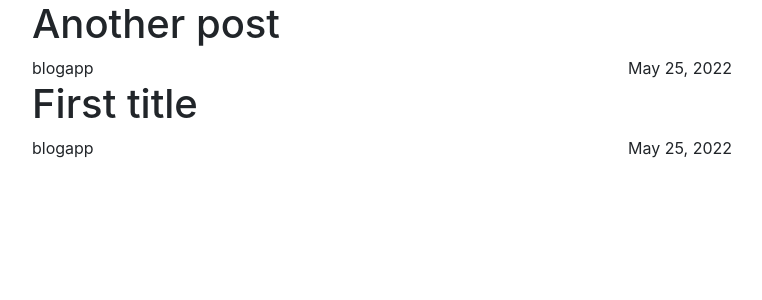
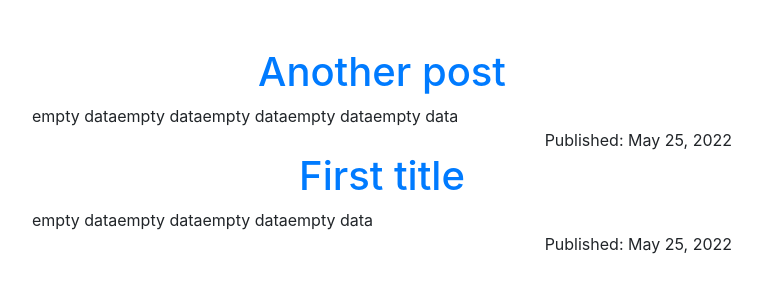
Before and after one commit to SaberHardy/official_blog, a Django app: page / in a window 1280 px wide. Shown: the part 56-356 px from the top of the page, without its empty margins (258-1020 px from the left). Run offline with Django 4.2, Linux system fonts and the light colour scheme; data comes from the database, SQL or seed files in the repository; both versions use the stored data as it was after the commit.

Commit message:
single and base templates

```diff
--- a/blogapp/models.py
+++ b/blogapp/models.py
@@ -15,6 +15,7 @@ class Post(models.Model):
     )
 
     title = models.CharField(max_length=200)
+    excerpt = models.TextField()
     slug = models.SlugField(max_length=250, unique_for_date='publish')
     publish = models.DateTimeField(default=timezone.now)
     author = models.ForeignKey(User, on_delete=models.CASCADE, related_name='blog_posts')
@@ -26,6 +27,7 @@ class Post(models.Model):
     new_manager = NewManager()  # custom manager
 
     class Meta:
+        # add "-" showing the last one added (by newer post)
         ordering = ['-publish', ]
 
     def __str__(self):
--- a/blogapp/urls.py
+++ b/blogapp/urls.py
@@ -5,4 +5,5 @@ app_name = 'blog'
 
 urlpatterns = [
     path('', views.home, name='home'),
+    path('detail/<slug:post>/', views.single_post, name='single_post'),
 ]
--- a/blogapp/views.py
+++ b/blogapp/views.py
@@ -1,5 +1,5 @@
 from django.http import HttpResponse
-from django.shortcuts import render
+from django.shortcuts import render, get_object_or_404
 
 from blogapp.models import Post
 
@@ -9,4 +9,13 @@ def home(request):
     context = {
         'posts': posts
     }
-    return render(request, 'blogapp/index.html', context)
+    return render(request, 'blogapp/home.html', context)
+
+
+def single_post(request, post):
+    post_single = get_object_or_404(Post, slug=post, status='published')
+
+    context = {
+        'post_single': post_single
+    }
+    return render(request, 'blogapp/single_post.html', context)
--- a/templates/blogapp/index.html
+++ b/templates/blogapp/base.html
@@ -1,3 +1,5 @@
+{% load static %}
+
 <!doctype html>
 <html lang="en">
 <head>
@@ -5,8 +7,9 @@
     <meta name="viewport" content="width=device-width, initial-scale=1, shrink-to-fit=no">
     <link rel="stylesheet" href="https://cdn.jsdelivr.net/npm/bootstrap@4.3.1/dist/css/bootstrap.min.css"
           integrity="sha384-ggOyR0iXCbMQv3Xipma34MD+dH/1fQ784/j6cY/iJTQUOhcWr7x9JvoRxT2MZw1T" crossorigin="anonymous">
+    <link rel="icon" type="image/x-icon" href="{% static 'favicon.png' %}" sizes="96x96">
 
-    <title>Hello, world!</title>
+    <title>{% block title %}{% endblock %}</title>
 </head>
 <body>
 <nav class="navbar navbar-expand-lg navbar-dark bg-dark">
@@ -24,18 +27,9 @@
         </ul>
     </div>
 </nav>
-<div class="container">
-    <div class="row justify-content-md-center">
-        {% for post in posts %}
-            <div class="col-md-8">
-                <div class="col-12"><h1>{{ post.title|capfirst }}</h1></div>
-                <div class="col-12">{{ post.author }} <span class="float-right">{{ post.publish|date }}</span></div>
 
-            </div>
-        {% endfor %}
-    </div>
-</div>
-
+{% block content %}
+{% endblock %}
 
 <script src="https://code.jquery.com/jquery-3.3.1.slim.min.js"
         integrity="sha384-q8i/X+965DzO0rT7abK41JStQIAqVgRVzpbzo5smXKp4YfRvH+8abtTE1Pi6jizo"
--- /dev/null
+++ b/templates/blogapp/home.html
@@ -0,0 +1,23 @@
+{% extends 'blogapp/base.html' %}
+{% load static %}
+{% block title %}Blog Home{% endblock %}
+
+
+{% block content %}
+    <div class="container my-5">
+        <div class="row justify-content-md-center">
+            {% for post in posts %}
+                <div class="col-md-8 ">
+                    <div class="col-12">
+                        <h1 class="text-center"><a href="{% url 'blog:single_post' post.slug %}">
+                            {{ post.title|capfirst }}</a></h1>
+                    </div>
+                    <div class="col-12">
+                        {{ post.excerpt }} <br>
+                        <span class="float-right">Published: {{ post.publish|date }}</span>
+                    </div>
+                </div>
+            {% endfor %}
+        </div>
+    </div>
+{% endblock %}
```
Also changed, not shown: templates/blogapp/single_post.html (added, +15 -0 lines), blogapp/migrations/0002_alter_post_options_post_excerpt.py (added), db.sqlite3, static/favicon.png (added).
